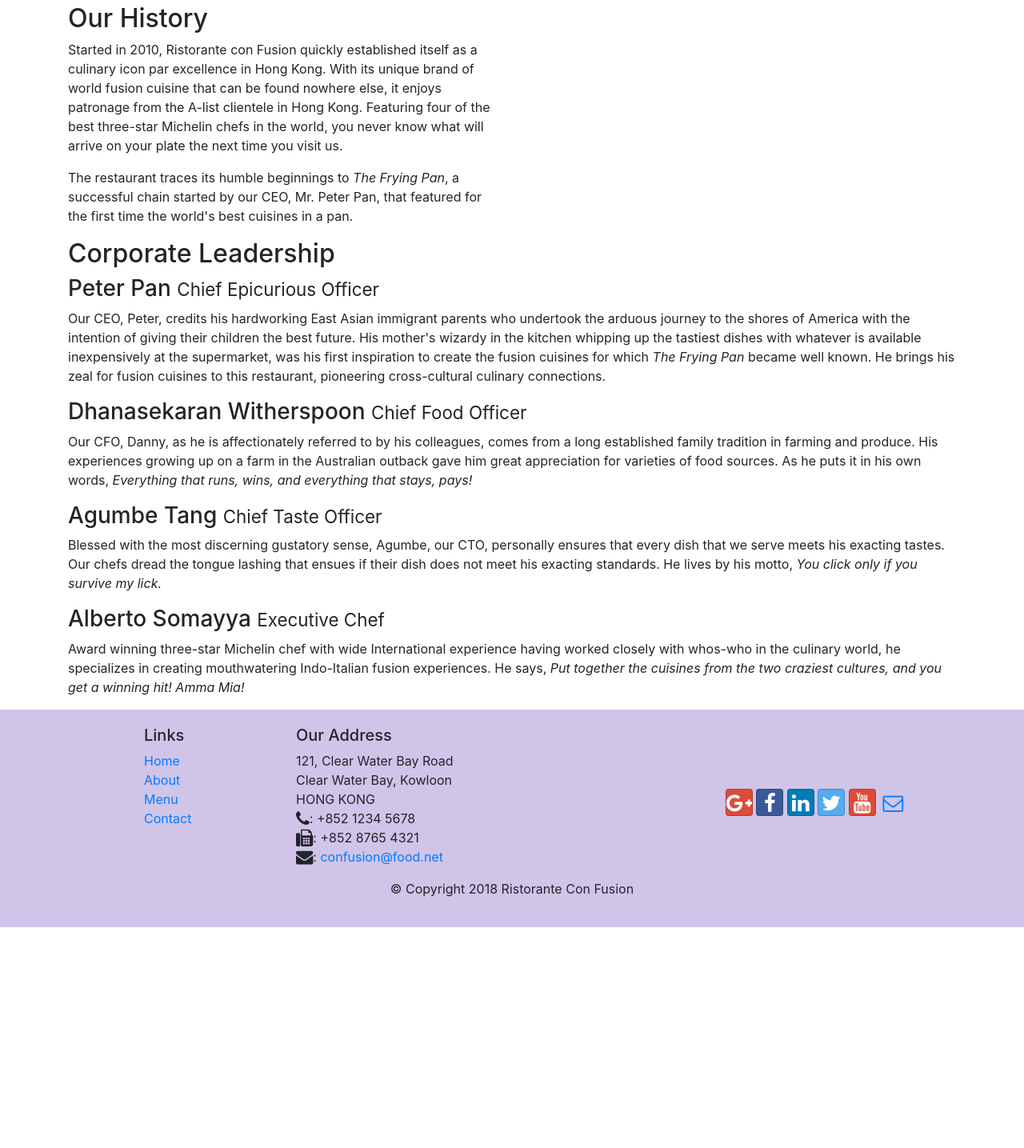
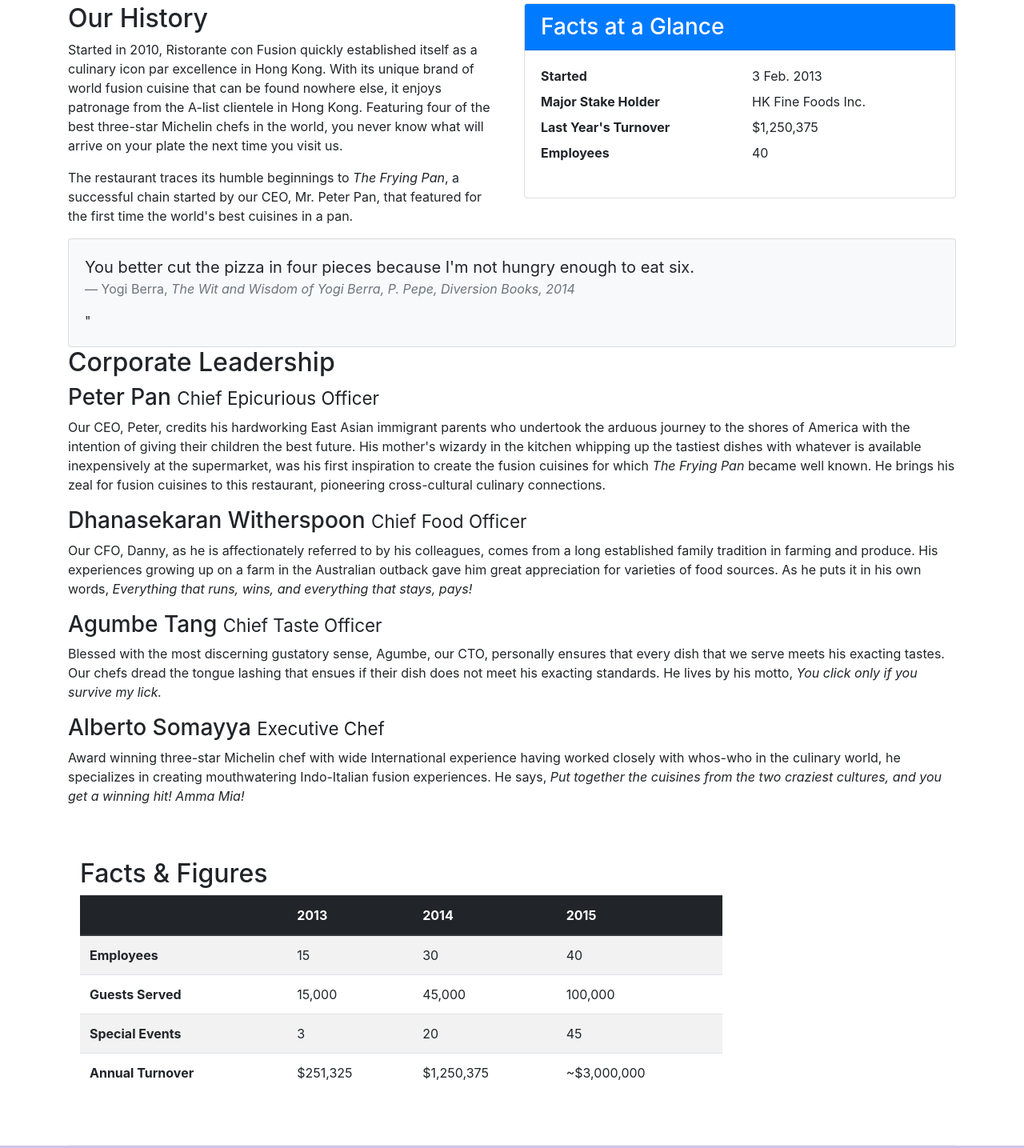
Before and after one commit to EarnestScott/FrontEndBootsrap-Coursera, a website: page aboutus.html in a window 1280 px wide. Shown: the part 461-1896 px from the top of the page at 80% size. Before the commit the page ends 1620 px from the top, so only its background shows below. Drawn offline with nearby package versions, Linux system fonts and the light colour scheme.

Commit message:
Tables and Cards

```diff
--- a/aboutus.html
+++ b/aboutus.html
@@ -78,7 +78,35 @@
                 <p>The restaurant traces its humble beginnings to <em>The Frying Pan</em>, a successful chain started by
                     our CEO, Mr. Peter Pan, that featured for the first time the world's best cuisines in a pan.</p>
             </div>
-            <div>
+            <div class="col-sm">
+                <div class="card">
+                    <h3 class="card-header bg-primary text-white"> Facts at a Glance</h3>
+                    <div class="card-body">
+                        <dl class="row">
+                            <dt class="col-6">Started</dt>
+                            <dd class="col-6">3 Feb. 2013</dd>
+                            <dt class="col-6">Major Stake Holder</dt>
+                            <dd class="col-6">HK Fine Foods Inc.</dd>
+                            <dt class="col-6">Last Year's Turnover</dt>
+                            <dd class="col-6">$1,250,375</dd>
+                            <dt class="col-6">Employees</dt>
+                            <dd class="col-6">40</dd>
+                        </dl>
+                    </div>
+                </div>
+            </div>
+            <div class="col-12">
+                <div class="card card-body bg-light">
+                    <blockquote class="blockquote">
+                        <p class="mb-0">You better cut the pizza in four pieces because I'm not hungry enough to eat
+                            six.</p>
+                        <footer class="blockquote-footer">Yogi Berra,
+                            <cite title="Source Title">
+                                The Wit and Wisdom of Yogi Berra, P. Pepe, Diversion Books, 2014
+                            </cite>
+                        </footer>
+                    </blockquote>"
+                </div>
             </div>
         </div>
 
@@ -116,7 +144,50 @@
                         winning hit! Amma Mia!</em></p>
             </div>
         </div>
-
+        <div class="row row-content">
+            <div class="col-12 col-sm-9">
+                <h2>Facts &amp; Figures</h2>
+                <div class="table-responsive">
+                    <table class="table table-striped">
+                        <thead class="thead-dark">
+                            <tr>
+                                <th>&nbsp;</th>
+                                <th>2013</th>
+                                <th>2014</th>
+                                <th>2015</th>
+                            </tr>
+                        </thead>
+                        <tbody>
+                            <tr>
+                                <th>Employees</th>
+                                <td>15</td>
+                                <td>30</td>
+                                <td>40</td>
+                            </tr>
+                            <tr>
+                                <th>Guests Served</th>
+                                <td>15,000</td>
+                                <td>45,000</td>
+                                <td>100,000</td>
+                            </tr>
+                            <tr>
+                                <th>Special Events</th>
+                                <td>3</td>
+                                <td>20</td>
+                                <td>45</td>
+                            </tr>
+                            <tr>
+                                <th>Annual Turnover</th>
+                                <td>$251,325</td>
+                                <td>$1,250,375</td>
+                                <td>~$3,000,000</td>
+                            </tr>
+                        </tbody>
+                    </table>
+                </div>
+            </div>
+            <div class="col-12 col-sm-3"></div>
+        </div>
     </div>
 
     <footer class="footer">
```
